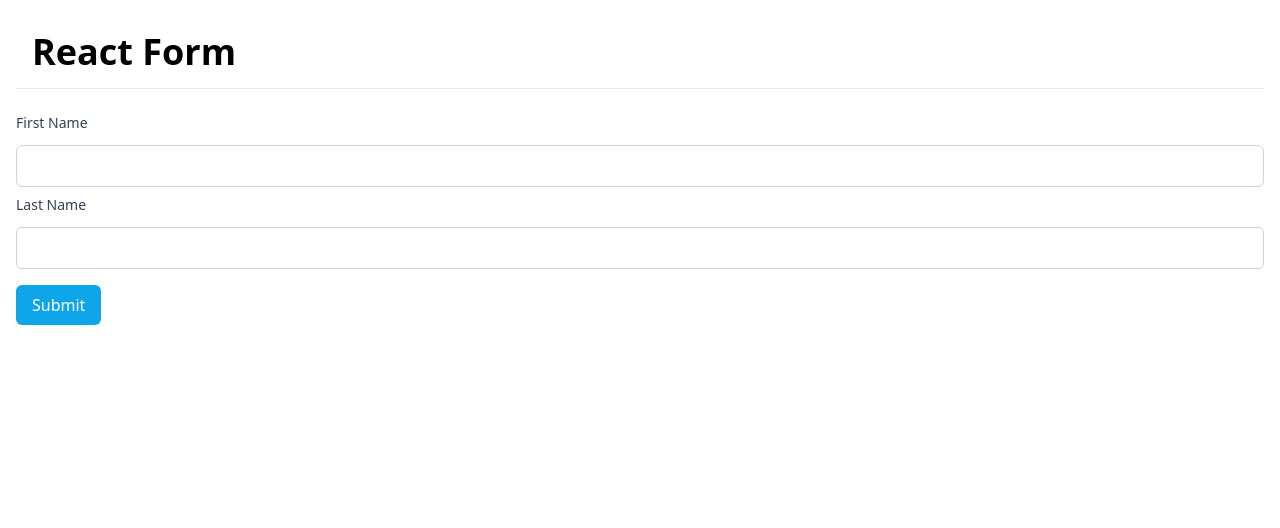
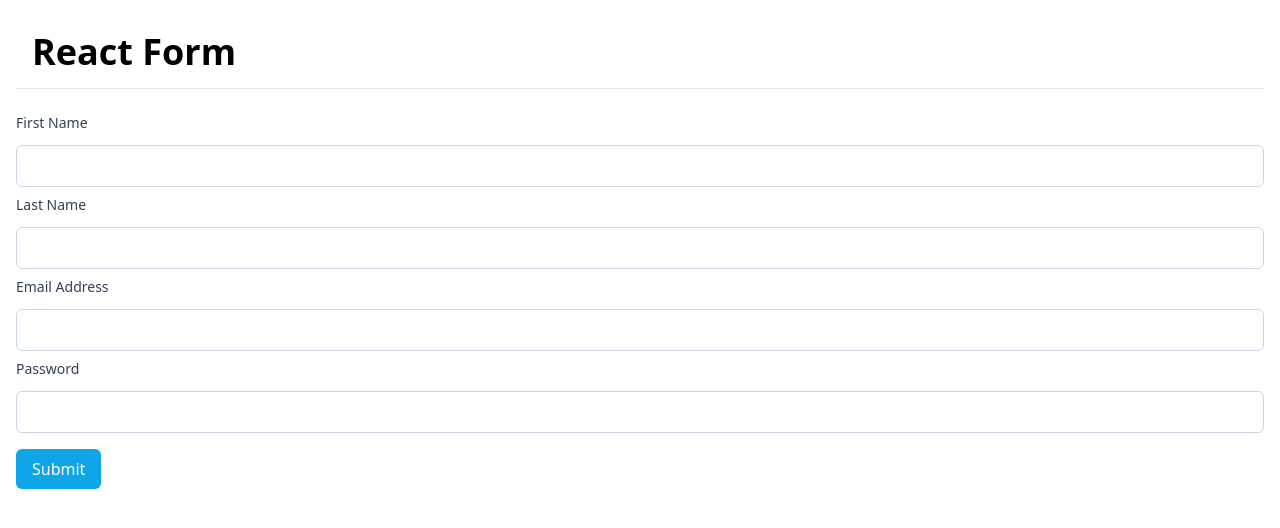
Before and after one commit to pradipchaudhary/dw-fullstack, a React (Vite) app in the folder react/react-form/: page / in a window 1280 px wide. Shown: the top 528 px of the page. Built offline with nearby package versions, Linux system fonts and the light colour scheme.

Commit message:
add email and password in react form

```diff
--- a/react/react-form/src/components/InputText.jsx
+++ b/react/react-form/src/components/InputText.jsx
@@ -3,7 +3,8 @@ import { useState } from "react";
 const InputText = () => {
     const [firstName, setFirstName] = useState("");
     const [lastName, setLastName] = useState("");
-    console.log(firstName);
+    const [email, setEmail] = useState("");
+    const [password, setPassword] = useState("");
 
     // Submit handler
 
@@ -13,6 +14,8 @@ const InputText = () => {
         console.log("On submitHandler ...!");
         console.log("FirstName: ", firstName);
         console.log("LastName: ", lastName);
+        console.log("Email Address: ", email);
+        console.log("Password: ", password);
     };
     return (
         <div>
@@ -45,7 +48,34 @@ const InputText = () => {
                     }}
                     className="mt-1 block w-full bg-white border border-slate-300 rounded-md py-2 px-3"
                 />
-
+                <label
+                    htmlFor="email"
+                    className="block py-2 text-sm font-medium text-slate-700"
+                >
+                    Email Address
+                </label>
+                <input
+                    type="email"
+                    value={email}
+                    onChange={(e) => {
+                        setEmail(e.target.value);
+                    }}
+                    className="block mt-1 w-full bg-white border border-slate-300 rounded-md py-2 px-3"
+                />
+                <label
+                    htmlFor="email"
+                    className="block py-2 text-sm font-medium text-slate-700"
+                >
+                    Password
+                </label>
+                <input
+                    type="password"
+                    value={password}
+                    onChange={(e) => {
+                        setPassword(e.target.value);
+                    }}
+                    className="block mt-1 w-full bg-white border border-slate-300 rounded-md py-2 px-3"
+                />
                 <button
                     className="bg-sky-500 text-white py-2 px-4 mt-4 rounded-md"
                     type="submit"
```
